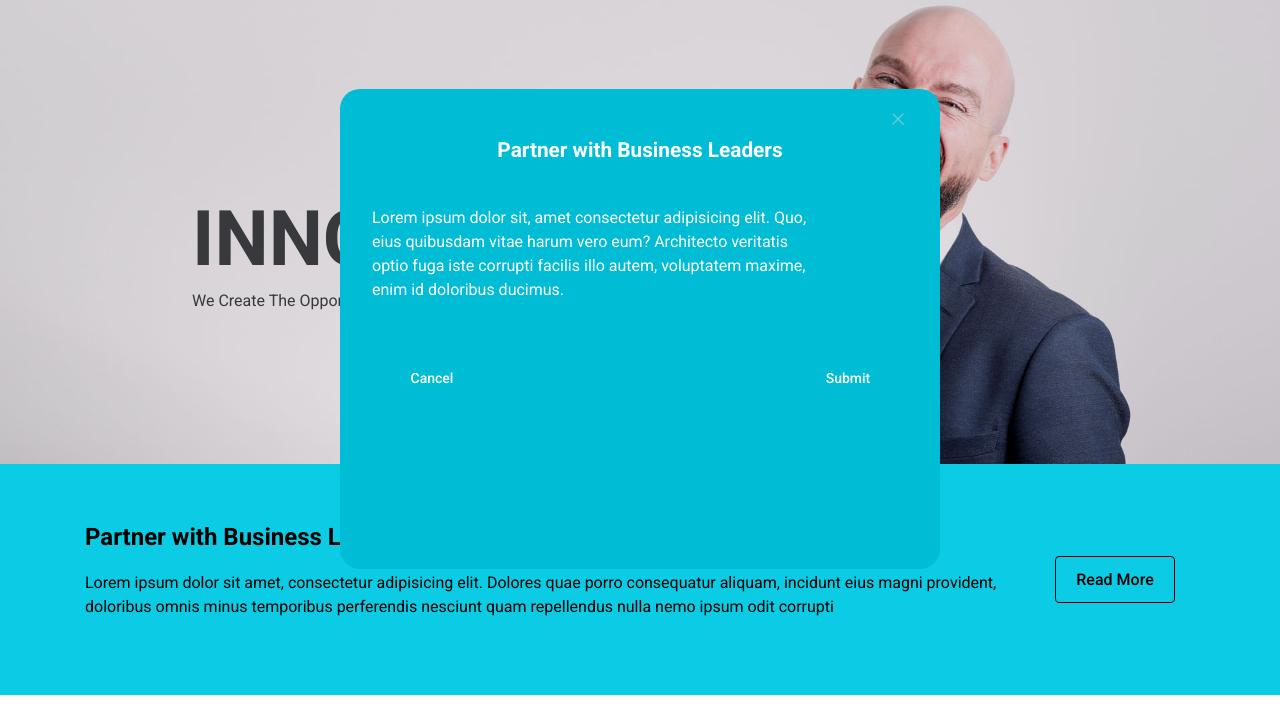
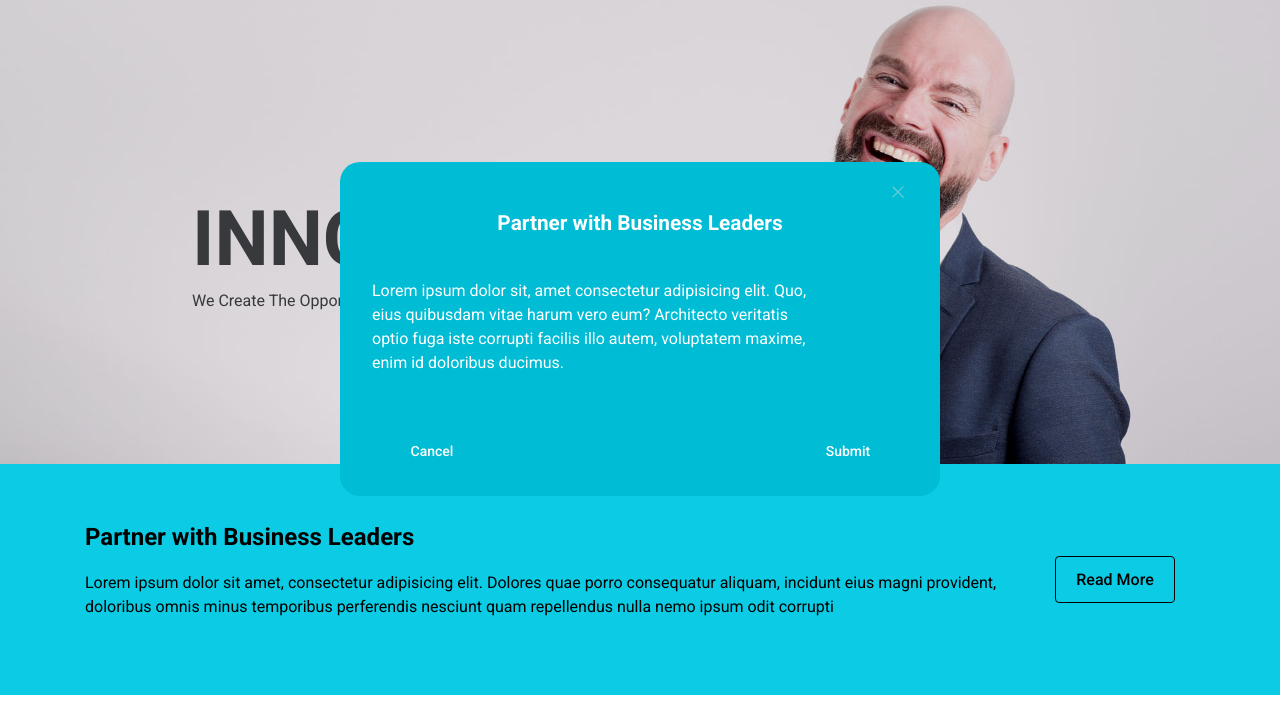
Before and after one commit to umeshpatildondaicha/Fresher, a plain HTML site: page index.html in a window 1280 px wide. Both pictures are taken after a click on the button "Read More". Shown: the part 71-793 px from the top of the page. Drawn offline with nearby package versions, Linux system fonts and the light colour scheme.

Commit message:
height update

```diff
--- a/css/styles.css
+++ b/css/styles.css
@@ -830,7 +830,8 @@ svg {
 .modal.show {
     opacity: 1;
     background-color: #00bcd4;
-    height: 60%;
+    height: auto;
+	max-height: 80%;
     transform: translate(-50%, -50%) scale(1);
 }
 
```
